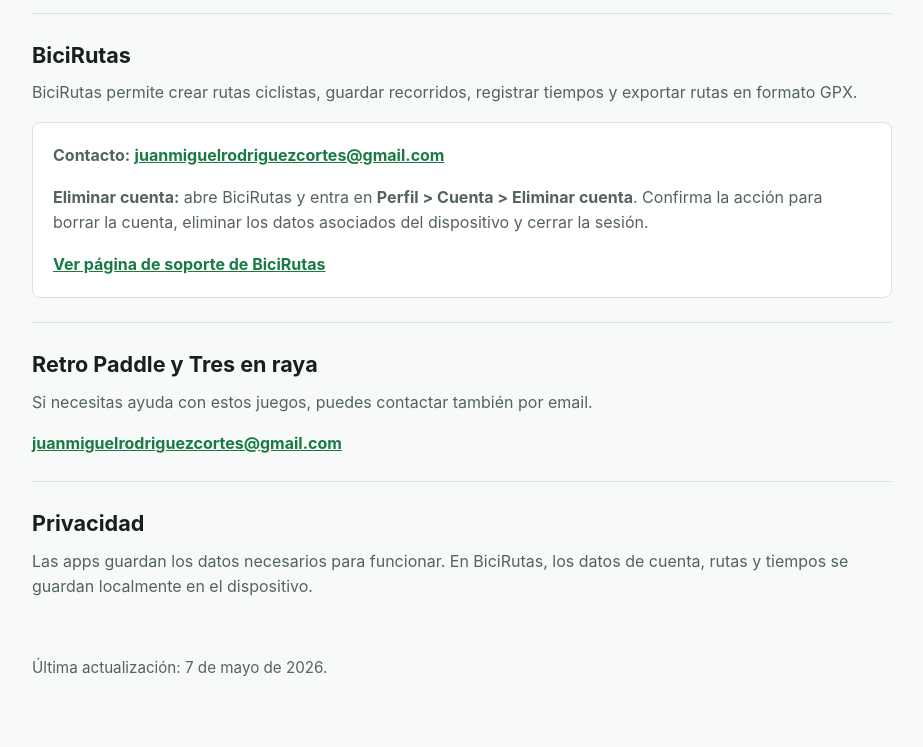
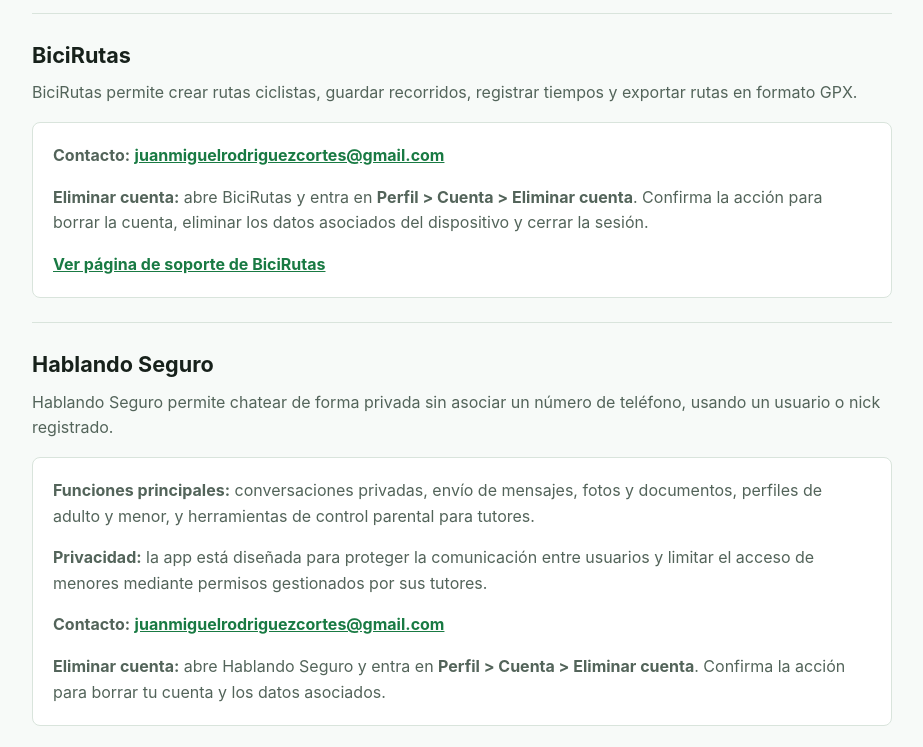
Before and after one commit to juanmiiguel/juanmiiguel.github.io, a plain HTML site: page index.html in a window 1280 px wide. Shown: the part 160-907 px from the top of the page, without its empty margins (178-1101 px from the left). Drawn offline with Linux system fonts and the light colour scheme.

Commit message:
Add Hablando Seguro support information

```diff
--- a/index.html
+++ b/index.html
@@ -87,6 +87,17 @@
     </section>
 
     <section>
+      <h2>Hablando Seguro</h2>
+      <p>Hablando Seguro permite chatear de forma privada sin asociar un número de teléfono, usando un usuario o nick registrado.</p>
+      <div class="app">
+        <p><strong>Funciones principales:</strong> conversaciones privadas, envío de mensajes, fotos y documentos, perfiles de adulto y menor, y herramientas de control parental para tutores.</p>
+        <p><strong>Privacidad:</strong> la app está diseñada para proteger la comunicación entre usuarios y limitar el acceso de menores mediante permisos gestionados por sus tutores.</p>
+        <p><strong>Contacto:</strong> <a href="mailto:juanmiguelrodriguezcortes@gmail.com">juanmiguelrodriguezcortes@gmail.com</a></p>
+        <p><strong>Eliminar cuenta:</strong> abre Hablando Seguro y entra en <strong>Perfil &gt; Cuenta &gt; Eliminar cuenta</strong>. Confirma la acción para borrar tu cuenta y los datos asociados.</p>
+      </div>
+    </section>
+
+    <section>
       <h2>Retro Paddle y Tres en raya</h2>
       <p>Si necesitas ayuda con estos juegos, puedes contactar también por email.</p>
       <p><a href="mailto:juanmiguelrodriguezcortes@gmail.com">juanmiguelrodriguezcortes@gmail.com</a></p>
@@ -97,7 +108,7 @@
       <p>Las apps guardan los datos necesarios para funcionar. En BiciRutas, los datos de cuenta, rutas y tiempos se guardan localmente en el dispositivo.</p>
     </section>
 
-    <p class="updated">Última actualización: 7 de mayo de 2026.</p>
+    <p class="updated">Última actualización: 10 de julio de 2026.</p>
   </main>
 </body>
 </html>
```
